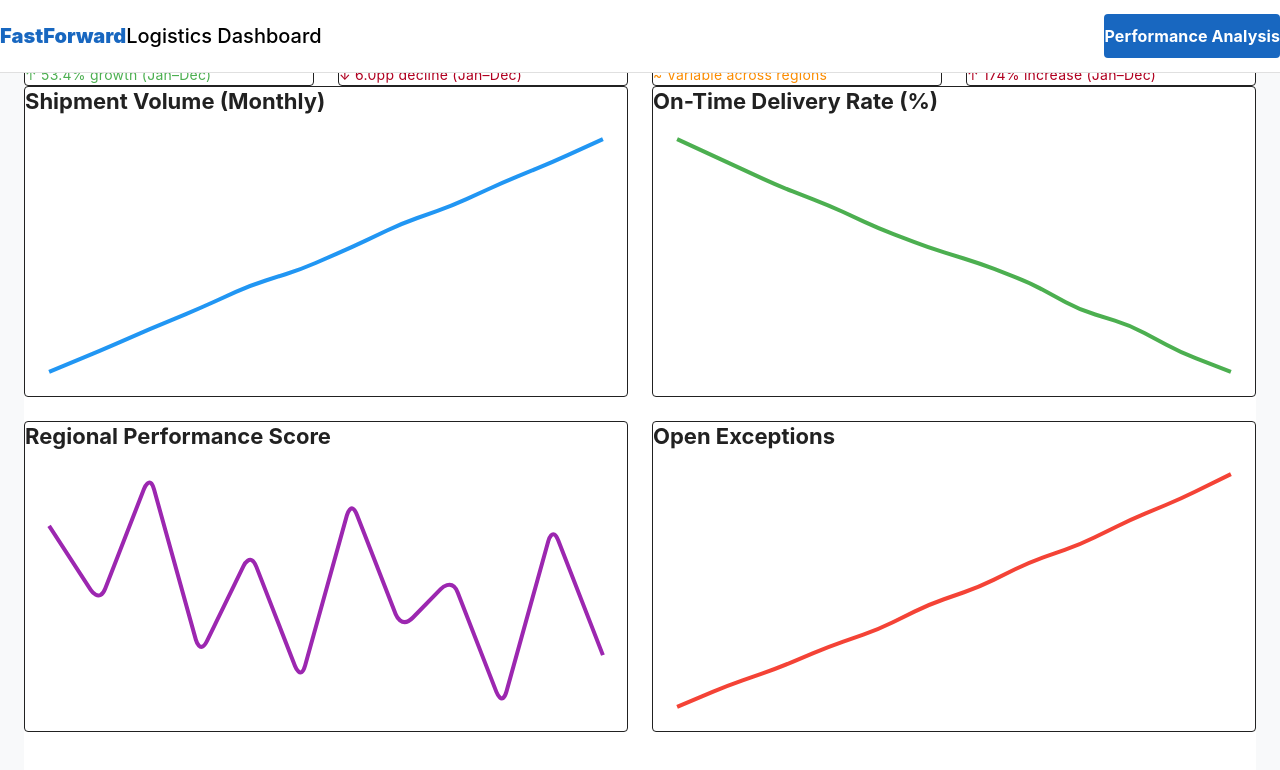
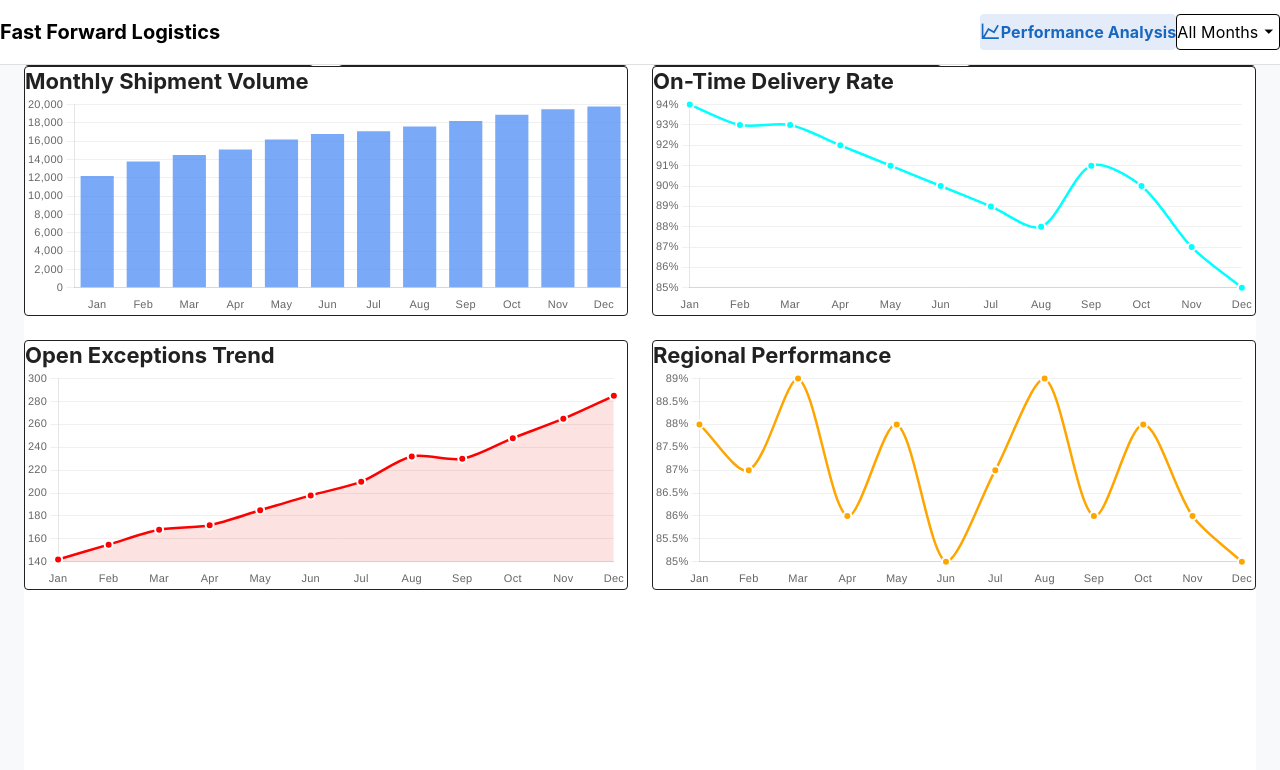
Before and after one commit to matt-penfield/my-dashboard, a Vue app: page / in a window 1280 px wide. Shown: the top 770 px of the page. Built offline with nearby package versions, Linux system fonts and the light colour scheme.

Commit message:
Add chart.js and vue-chartjs dependencies; update DashboardView with new metrics and improve KpiCard and ChartCard components

```diff
--- a/package.json
+++ b/package.json
@@ -10,7 +10,9 @@
   },
   "dependencies": {
     "@mdi/font": "^7.4.47",
+    "chart.js": "^4.5.1",
     "vue": "^3.5.13",
+    "vue-chartjs": "^5.3.3",
     "vue-router": "^4.5.1",
     "vuetify": "^4.1.2"
   },
--- a/src/components/AppHeader.vue
+++ b/src/components/AppHeader.vue
@@ -10,24 +10,24 @@ defineEmits<{
 </script>
 
 <template>
-  <v-app-bar flat color="white" border="b" height="72" class="px-4">
+  <v-app-bar flat color="white" border="b" height="64" class="px-4">
     <v-app-bar-title>
-      <span class="text-h6">
-        <span class="text-primary font-weight-black">FastForward</span>
-        <span class="font-weight-medium">{{ title }}</span>
-      </span>
+      <span class="text-h6 font-weight-bold">{{ title }}</span>
     </v-app-bar-title>
     <template #append>
       <v-btn
         v-if="buttonLabel"
         color="primary"
-        variant="flat"
-        size="large"
-        class="text-none font-weight-bold"
+        variant="tonal"
+        class="text-none font-weight-bold mr-3"
+        prepend-icon="mdi-chart-line"
         @click="$emit('action')"
       >
         {{ buttonLabel }}
       </v-btn>
+      <v-btn variant="outlined" append-icon="mdi-menu-down" class="text-none">
+        All Months
+      </v-btn>
     </template>
   </v-app-bar>
 </template>
--- a/src/components/ChartCard.vue
+++ b/src/components/ChartCard.vue
@@ -1,38 +1,113 @@
 <script setup lang="ts">
-defineProps<{
+import { computed } from 'vue'
+import { Bar, Line } from 'vue-chartjs'
+import {
+  Chart as ChartJS,
+  CategoryScale,
+  LinearScale,
+  BarElement,
+  PointElement,
+  LineElement,
+  Filler,
+  Tooltip,
+  Legend,
+} from 'chart.js'
+
+ChartJS.register(CategoryScale, LinearScale, BarElement, PointElement, LineElement, Filler, Tooltip, Legend)
+
+const props = defineProps<{
   title: string
+  type?: 'bar' | 'line'
   data?: number[]
+  labels?: string[]
   color?: string
+  fill?: boolean
+  ySuffix?: string
 }>()
+
+const chartData = computed(() => ({
+  labels: props.labels || ['Jan', 'Feb', 'Mar', 'Apr', 'May', 'Jun', 'Jul', 'Aug', 'Sep', 'Oct', 'Nov', 'Dec'],
+  datasets: [
+    {
+      data: props.data || [],
+      backgroundColor: props.fill ? hexToRgba(props.color || '#4285f4', 0.15) : hexToRgba(props.color || '#4285f4', 0.7),
+      borderColor: props.color || '#4285f4',
+      borderWidth: props.type === 'line' ? 2.5 : 0,
+      fill: props.fill ?? false,
+      tension: 0.3,
+      pointRadius: 4,
+      pointBackgroundColor: props.color || '#4285f4',
+      pointBorderColor: '#fff',
+      pointBorderWidth: 2,
+    },
+  ],
+}))
+
+const chartOptions = computed(() => ({
+  responsive: true,
+  maintainAspectRatio: false,
+  plugins: {
+    legend: { display: false },
+    tooltip: { enabled: true },
+  },
+  scales: {
+    x: {
+      grid: { display: false },
+      ticks: { font: { size: 11 } },
+    },
+    y: {
+      grid: { color: 'rgba(0,0,0,0.06)' },
+      ticks: {
+        font: { size: 11 },
+        callback: (value: number | string) => {
+          const v = Number(value)
+          if (props.ySuffix === '%') return v + '%'
+          if (v >= 1000) return v.toLocaleString()
+          return v
+        },
+      },
+    },
+  },
+}))
+
+function hexToRgba(hex: string, alpha: number): string {
+  const named: Record<string, string> = {
+    blue: '#4285f4', red: '#ea4335', green: '#34a853',
+    orange: '#fbbc04', cyan: '#00bcd4', purple: '#9c27b0',
+  }
+  const h = named[hex] || hex
+  const r = parseInt(h.slice(1, 3), 16)
+  const g = parseInt(h.slice(3, 5), 16)
+  const b = parseInt(h.slice(5, 7), 16)
+  return `rgba(${r},${g},${b},${alpha})`
+}
 </script>
 
 <template>
   <v-card variant="outlined" class="pa-1">
-    <v-card-title class="text-subtitle-2 font-weight-bold pa-5 pb-0">{{ title }}</v-card-title>
+    <v-card-title class="text-subtitle-1 font-weight-bold pa-5 pb-0">{{ title }}</v-card-title>
     <v-card-text class="pa-5 pt-3">
-      <v-sparkline
-        v-if="data && data.length"
-        :model-value="data"
-        :color="color || 'primary'"
-        :line-width="2"
-        :padding="12"
-        smooth
-        auto-draw
-        height="140"
-      />
-      <div v-else class="chart-placeholder">
-        <slot>
+      <div class="chart-container">
+        <Bar v-if="type === 'bar' && data?.length" :data="chartData" :options="chartOptions" />
+        <Line v-else-if="data?.length" :data="chartData" :options="chartOptions" />
+        <div v-else class="chart-placeholder">
           <span class="text-medium-emphasis text-body-2">Chart Placeholder</span>
-        </slot>
+        </div>
       </div>
     </v-card-text>
   </v-card>
 </template>
 
 <style scoped>
+.chart-container {
+  width: 100%;
+  height: 220px;
+  position: relative;
+}
+
 .chart-placeholder {
   width: 100%;
-  height: 120px;
+  height: 220px;
   display: flex;
   align-items: center;
   justify-content: center;
--- a/src/components/KpiCard.vue
+++ b/src/components/KpiCard.vue
@@ -2,8 +2,6 @@
 defineProps<{
   label: string
   value: string
-  trend?: string
-  trendDirection?: 'up' | 'down' | 'neutral'
 }>()
 </script>
 
@@ -12,17 +10,6 @@ defineProps<{
     <v-card-text class="pa-5">
       <div class="text-overline font-weight-bold text-medium-emphasis mb-2">{{ label }}</div>
       <div class="text-h4 font-weight-black">{{ value }}</div>
-      <div
-        v-if="trend"
-        class="text-caption mt-2"
-        :class="{
-          'text-success': trendDirection === 'up',
-          'text-error': trendDirection === 'down',
-          'text-warning': trendDirection === 'neutral',
-        }"
-      >
-        {{ trend }}
-      </div>
     </v-card-text>
   </v-card>
 </template>
--- a/src/views/DashboardView.vue
+++ b/src/views/DashboardView.vue
@@ -7,16 +7,16 @@ import ChartCard from '@/components/ChartCard.vue'
 
 const modalOpen = ref(false)
 
-// Placeholder data simulating a year of logistics metrics
-const volumeData = [4380, 4590, 4810, 5020, 5250, 5410, 5630, 5870, 6050, 6280, 6490, 6720]
-const otdData = [95.8, 95.2, 94.6, 94.1, 93.5, 93.0, 92.6, 92.1, 91.4, 91.0, 90.3, 89.8]
-const regionalData = [82, 79, 84, 77, 81, 76, 83, 78, 80, 75, 82, 77]
-const exceptionsData = [38, 44, 49, 55, 60, 67, 72, 79, 84, 91, 97, 104]
+// Monthly data matching the design
+const volumeData = [12200, 13800, 14500, 15100, 16200, 16800, 17100, 17600, 18200, 18900, 19500, 19800]
+const otdData = [94, 93, 93, 92, 91, 90, 89, 88, 91, 90, 87, 85]
+const exceptionsData = [142, 155, 168, 172, 185, 198, 210, 232, 230, 248, 265, 285]
+const regionalData = [88, 87, 89, 86, 88, 85, 87, 89, 86, 88, 86, 85]
 </script>
 
 <template>
   <AppHeader
-    title="Logistics Dashboard"
+    title="Fast Forward Logistics"
     button-label="Performance Analysis"
     @action="modalOpen = true"
   />
@@ -26,52 +26,55 @@ const exceptionsData = [38, 44, 49, 55, 60, 67, 72, 79, 84, 91, 97, 104]
       <!-- KPI Cards Row -->
       <v-row>
         <v-col cols="12" sm="6" lg="3">
-          <KpiCard
-            label="Shipment Volume (YTD)"
-            value="66,500"
-            trend="↑ 53.4% growth (Jan–Dec)"
-            trend-direction="up"
-          />
+          <KpiCard label="Shipment Volume" value="194,250" />
         </v-col>
         <v-col cols="12" sm="6" lg="3">
-          <KpiCard
-            label="On-Time Delivery Rate"
-            value="92.8%"
-            trend="↓ 6.0pp decline (Jan–Dec)"
-            trend-direction="down"
-          />
+          <KpiCard label="On-Time Delivery" value="90.2%" />
         </v-col>
         <v-col cols="12" sm="6" lg="3">
-          <KpiCard
-            label="Regional Performance"
-            value="79.5/100"
-            trend="~ Variable across regions"
-            trend-direction="neutral"
-          />
+          <KpiCard label="Regional Performance" value="86.5%" />
         </v-col>
         <v-col cols="12" sm="6" lg="3">
-          <KpiCard
-            label="Open Exceptions"
-            value="104"
-            trend="↑ 174% increase (Jan–Dec)"
-            trend-direction="down"
-          />
+          <KpiCard label="Open Exceptions" value="2,522" />
         </v-col>
       </v-row>
 
       <!-- Charts Row -->
       <v-row class="mt-4">
         <v-col cols="12" md="6">
-          <ChartCard title="Shipment Volume (Monthly)" :data="volumeData" color="blue" />
+          <ChartCard
+            title="Monthly Shipment Volume"
+            type="bar"
+            :data="volumeData"
+            color="blue"
+          />
         </v-col>
         <v-col cols="12" md="6">
-          <ChartCard title="On-Time Delivery Rate (%)" :data="otdData" color="green" />
+          <ChartCard
+            title="On-Time Delivery Rate"
+            type="line"
+            :data="otdData"
+            color="cyan"
+            y-suffix="%"
+          />
         </v-col>
         <v-col cols="12" md="6">
-          <ChartCard title="Regional Performance Score" :data="regionalData" color="purple" />
+          <ChartCard
+            title="Open Exceptions Trend"
+            type="line"
+            :data="exceptionsData"
+            color="red"
+            :fill="true"
+          />
         </v-col>
         <v-col cols="12" md="6">
-          <ChartCard title="Open Exceptions" :data="exceptionsData" color="red" />
+          <ChartCard
+            title="Regional Performance"
+            type="line"
+            :data="regionalData"
+            color="orange"
+            y-suffix="%"
+          />
         </v-col>
       </v-row>
     </v-container>
@@ -80,13 +83,13 @@ const exceptionsData = [38, 44, 49, 55, 60, 67, 72, 79, 84, 91, 97, 104]
   <AppModal v-model="modalOpen">
     <h2 class="text-h5 font-weight-bold mb-5">Performance Analysis</h2>
     <v-alert type="info" variant="tonal" class="mb-4">
-      Shipment volume grew 53% YTD while on-time delivery declined 6pp — capacity may be strained.
+      Shipment volume grew 62% YTD while on-time delivery declined 9pp — capacity is strained.
     </v-alert>
     <v-alert type="warning" variant="tonal" class="mb-4">
-      Open exceptions rose from 38 to 104, tracking closely with volume increases.
+      Open exceptions doubled from 142 to 285, tracking closely with volume increases.
     </v-alert>
     <v-alert type="success" variant="tonal">
-      Regional performance remains stable at ~79.5 avg despite volume pressure.
+      Regional performance remains stable at ~86.5% avg despite volume pressure.
     </v-alert>
   </AppModal>
 </template>
```
Also changed, not shown: 1 other file (tests, documents, lock files or other folders).
